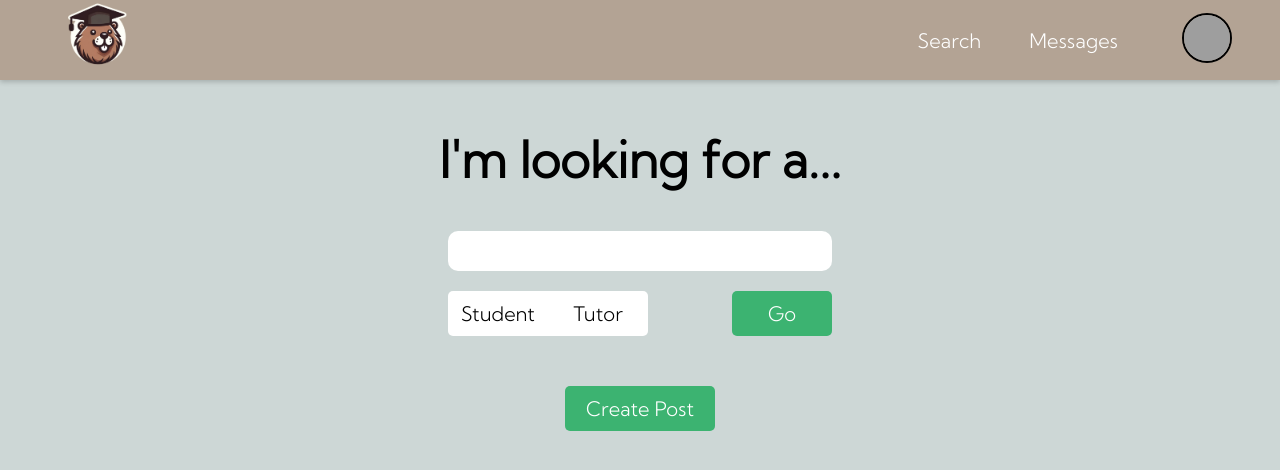
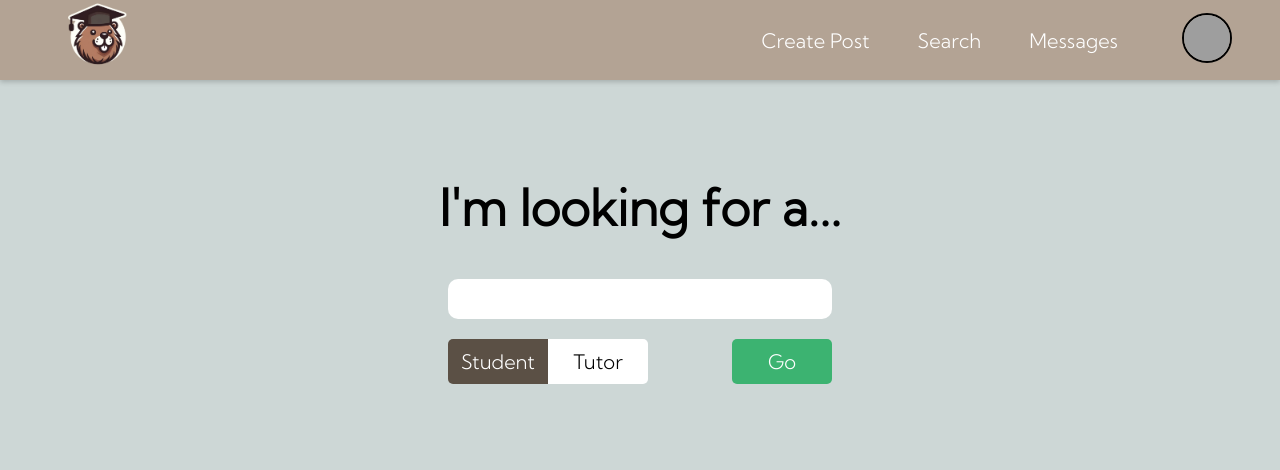
Before and after one commit to blake-parker/tutoconnect, a React (Create React App) app: page /search in a window 1280 px wide. Shown: the top 470 px of the page. Built offline with nearby package versions, Linux system fonts and the light colour scheme; no server answers; grey boxes are pictures that could not be loaded.

Commit message:
various ui fixes

```diff
--- a/src/Components/NavBar/Navbar.jsx
+++ b/src/Components/NavBar/Navbar.jsx
@@ -12,6 +12,9 @@ function Navbar({ userPhotoURL }) {
         <img src={logo} alt="" className="home-img" />
       </Link>
       <ul className="nav-bar-elements">
+        <li>
+          <Link to="/createpost">Create Post</Link>
+        </li>
         <li>
           <Link to="/search">Search</Link>
         </li>
--- a/src/Components/PostPage/PostSearch.js
+++ b/src/Components/PostPage/PostSearch.js
@@ -93,9 +93,6 @@ function PostSearch({ hc, hc2, sB1, sB2 }) {
       <div className="aply-fltr-btn">
         <button>Apply Filters</button>
       </div>
-      <div className="create-post-button">
-        <button onClick={createPostHandleClick}>Create Post</button>
-      </div>
     </div>
   );
 }
--- a/src/Components/components/input.jsx
+++ b/src/Components/components/input.jsx
@@ -13,6 +13,7 @@ import {
 } from "firebase/firestore";
 import { AuthContext } from '../contexts/AuthContext'
 import {db} from "../firebase"
+import video from '../../logo/zoom.png'
 
 
 
@@ -60,11 +61,11 @@ const Input = () => {
 
   return (
     <div className='inputBar'>
-      <button className='startCall' onClick={sendCall}>start call</button>
+      <button className='startCall' onClick={sendCall}>Video Call</button>
       <input className="chatInput"
         value={message}
         onChange={(e) => setMessage(e.target.value)}/>
-      <button className='sendMessage' onClick={sendMessage}>send</button>
+      <button className='sendMessage' onClick={sendMessage}>Send</button>
     </div>
   )
 }
--- a/src/Components/pages/Search.js
+++ b/src/Components/pages/Search.js
@@ -9,8 +9,8 @@ import Posts from "./Posts";
 function Search() {
   const navigate = useNavigate();
 
-  const [sortBy, setSortBy] = useState("");
-  const [isSelectedB1, setIsSelectedB1] = useState(false);
+  const [sortBy, setSortBy] = useState("student");
+  const [isSelectedB1, setIsSelectedB1] = useState(true);
   const handleClick = () => {
     setIsSelectedB1(!isSelectedB1);
     console.log(sortBy);
@@ -87,13 +87,6 @@ function Search() {
               </button>
             </div>
           </form>
-          <button
-            className="other-button"
-            id="create-post"
-            onClick={createPostHandleClick}
-          >
-            Create Post
-          </button>
         </div>
       ) : (
         <Posts
--- a/src/Components/pages/SignUp.jsx
+++ b/src/Components/pages/SignUp.jsx
@@ -1,7 +1,7 @@
 import React, { useState } from 'react';
 import { createUserWithEmailAndPassword, updateProfile } from 'firebase/auth';
 import { setDoc, doc } from 'firebase/firestore';
-import { auth, db, storage } from '../firebase'; // Ensure you export `storage` from your firebase.js
+import { auth, db, storage } from '../firebase';
 import { ref, uploadBytes, getDownloadURL } from 'firebase/storage';
 import { useNavigate } from 'react-router-dom';
 
@@ -90,7 +90,6 @@ function SignUp() {
       display: 'flex',
       justifyContent: 'center',
       alignItems: 'center',
-      height: '100vh',
       backgroundColor: '#ADC2C0',
     },
     profileSetup: {
```
Also changed, not shown: src/logo/video-solid.svg (added), src/logo/zoom.png (added).
